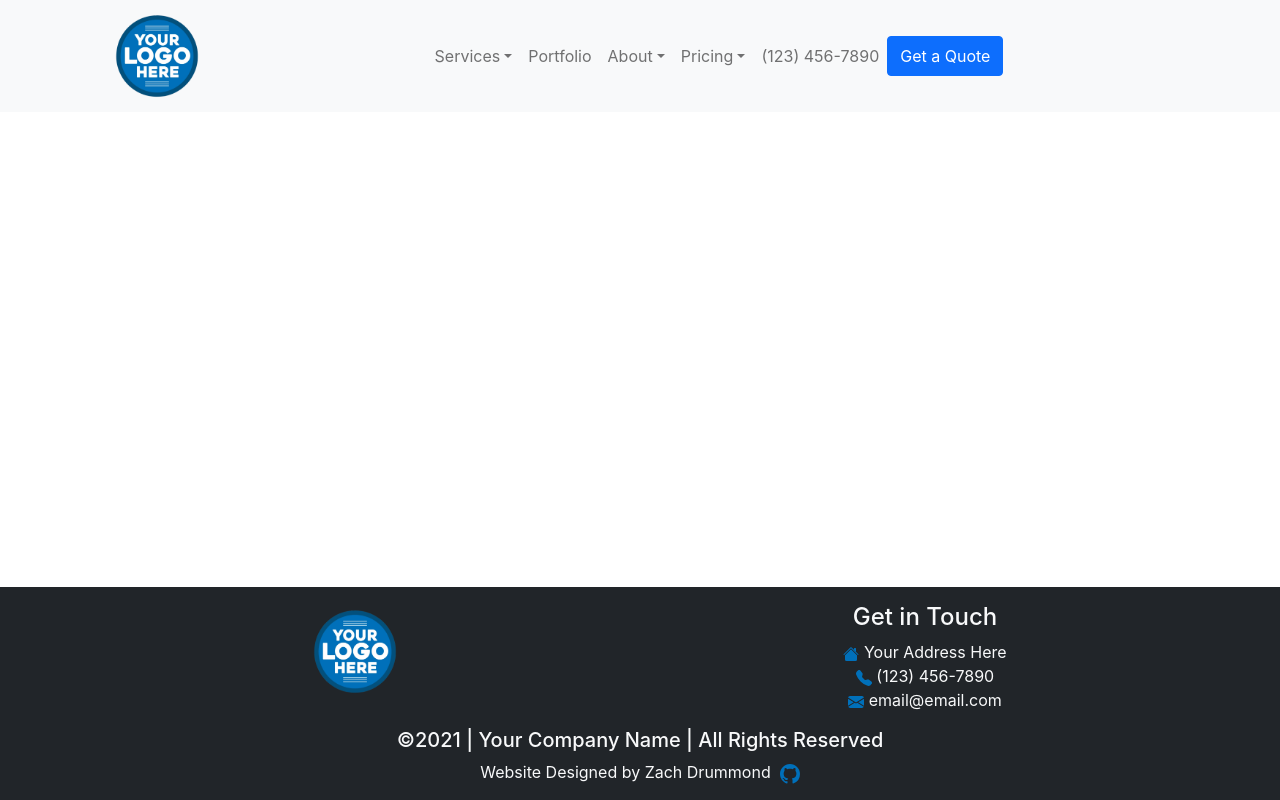
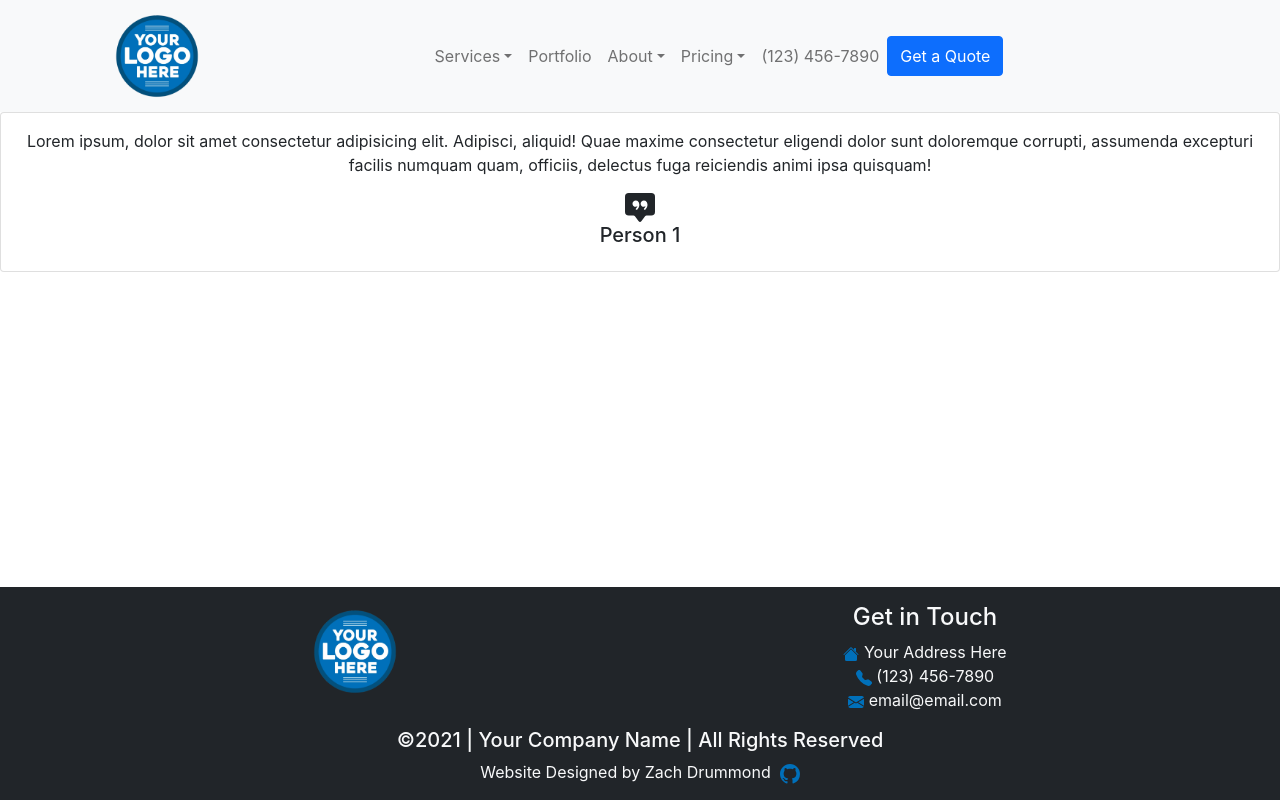
Before and after one commit to zachdrummond/renovations-template, a React (Create React App) app: page / in a window 1280 px wide. Built offline with nearby package versions, Linux system fonts and the light colour scheme; the HTML template or start-up script is replaced by a standard one.

Commit message:
Added to Reviews.jsx

```diff
--- a/src/App.js
+++ b/src/App.js
@@ -1,10 +1,12 @@
 import Footer from "./Containers/Footer/Footer"
 import Navigation from "./Containers/Navigation/Navigation";
+import Reviews from "./Components/Reviews/Reviews.jsx";
 
 function App() {
   return (
     <>
       <Navigation />
+      <Reviews />
       <Footer />
     </>
   );
--- a/src/Components/Reviews/Reviews.jsx
+++ b/src/Components/Reviews/Reviews.jsx
@@ -1,11 +1,27 @@
-import React from 'react';
+import { Card, CardGroup } from "react-bootstrap";
+import REVIEWS from "./Reviews";
 
 const Reviews = () => {
-    return (
-        <div>
-
-        </div>
-    );
+  return (
+    <CardGroup>
+      <Card style={{ width: "18rem" }}>
+        <Card.Body className="text-center">
+          <Card.Text>{REVIEWS.customers[0].feedback}</Card.Text>
+          <svg
+            xmlns="http://www.w3.org/2000/svg"
+            width="30"
+            height="30"
+            fill="currentColor"
+            className="bi bi-chat-square-quote-fill"
+            viewBox="0 0 16 16"
+          >
+            <path d="M0 2a2 2 0 0 1 2-2h12a2 2 0 0 1 2 2v8a2 2 0 0 1-2 2h-2.5a1 1 0 0 0-.8.4l-1.9 2.533a1 1 0 0 1-1.6 0L5.3 12.4a1 1 0 0 0-.8-.4H2a2 2 0 0 1-2-2V2zm7.194 2.766a1.688 1.688 0 0 0-.227-.272 1.467 1.467 0 0 0-.469-.324l-.008-.004A1.785 1.785 0 0 0 5.734 4C4.776 4 4 4.746 4 5.667c0 .92.776 1.666 1.734 1.666.343 0 .662-.095.931-.26-.137.389-.39.804-.81 1.22a.405.405 0 0 0 .011.59c.173.16.447.155.614-.01 1.334-1.329 1.37-2.758.941-3.706a2.461 2.461 0 0 0-.227-.4zM11 7.073c-.136.389-.39.804-.81 1.22a.405.405 0 0 0 .012.59c.172.16.446.155.613-.01 1.334-1.329 1.37-2.758.942-3.706a2.466 2.466 0 0 0-.228-.4 1.686 1.686 0 0 0-.227-.273 1.466 1.466 0 0 0-.469-.324l-.008-.004A1.785 1.785 0 0 0 10.07 4c-.957 0-1.734.746-1.734 1.667 0 .92.777 1.666 1.734 1.666.343 0 .662-.095.931-.26z" />
+          </svg>
+          <Card.Title>{REVIEWS.customers[0].name}</Card.Title>
+        </Card.Body>
+      </Card>
+    </CardGroup>
+  );
 };
 
 export default Reviews;
```
